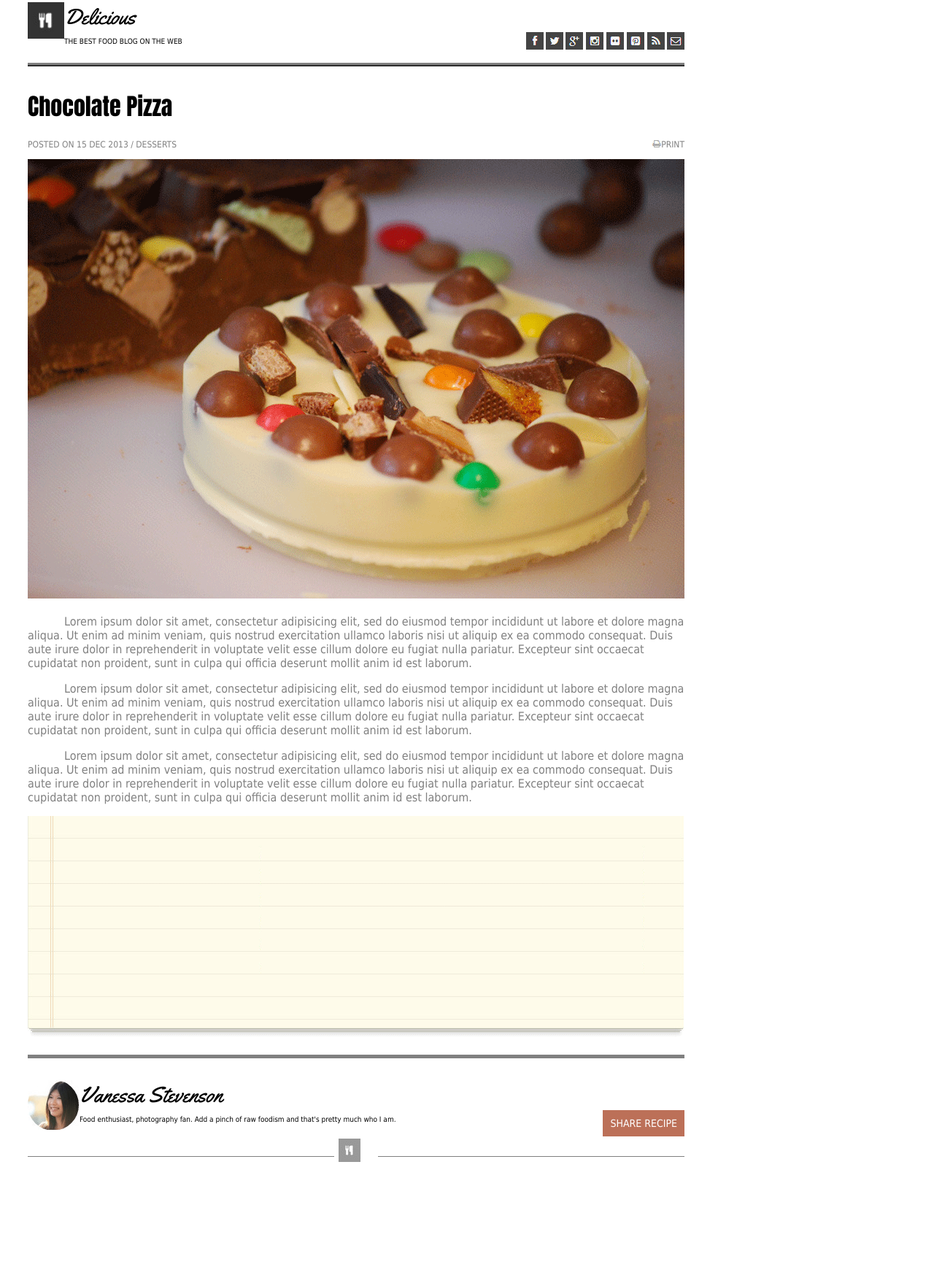
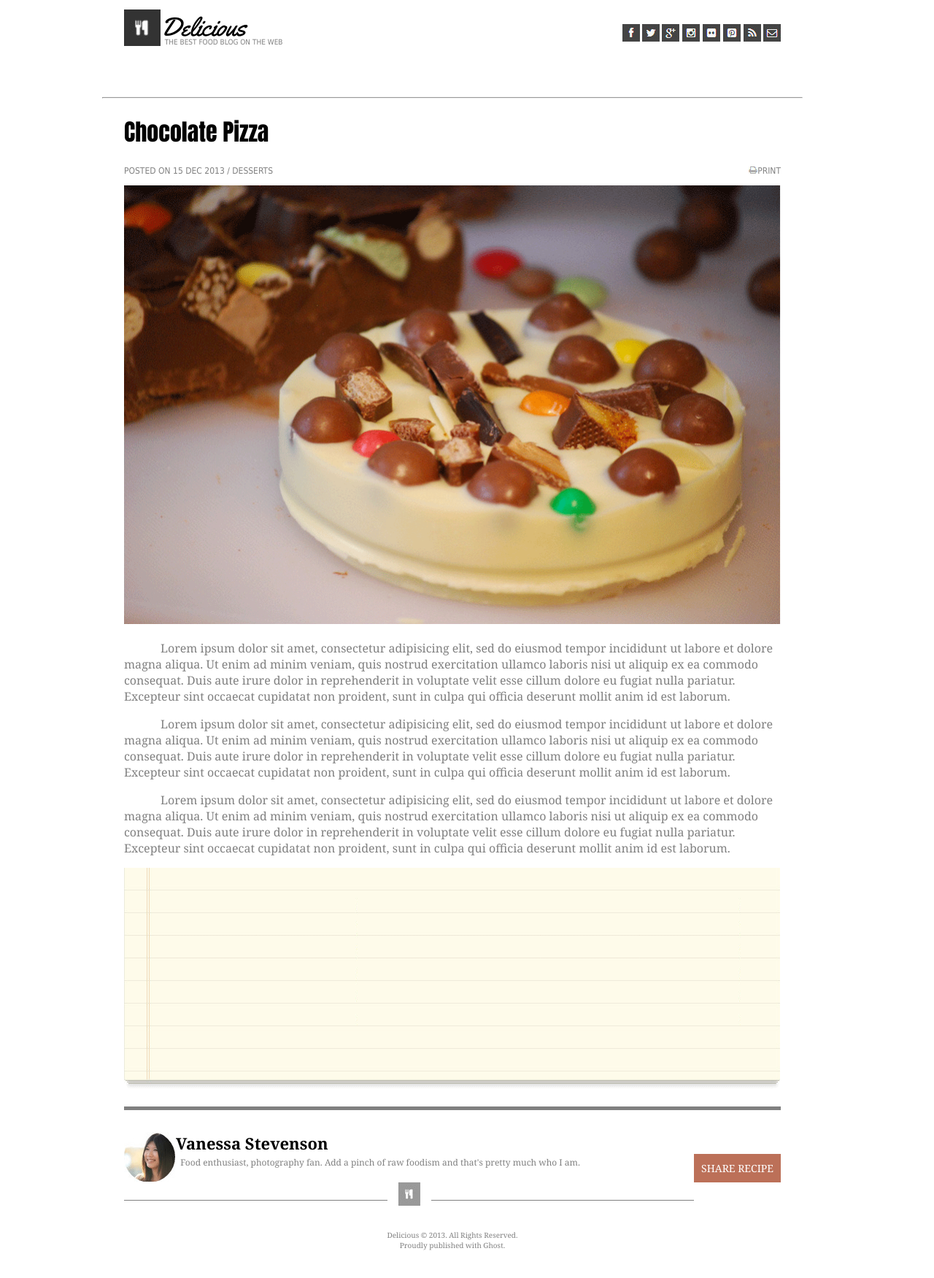
Before and after one commit to katepaulino/pairedprogramming2716, a plain HTML site: page index.html in a window 1280 px wide. Shown: the part 27-1778 px from the top of the page at 73% size. Before the commit the page ends 1666 px from the top, so only its background shows below. Drawn offline with Linux system fonts and the light colour scheme.

Commit message:
update changes

```diff
--- a/index.html
+++ b/index.html
@@ -9,8 +9,8 @@
   <body>
     <header>
       <img id='logo' src='img/logo.png'>
-      <span>Delicious</span></br>
-      <span id="underLogo">THE BEST FOOD BLOG ON THE WEB</span>
+      <span id="delicious">Delicious</span>
+      <div id="underLogo">&nbsp; THE BEST FOOD BLOG ON THE WEB</div>
       <div class="social">
         <img src='img/fb-icon.png' />
         <img src='img/twit-icon.png' />
@@ -21,12 +21,13 @@
         <img src='img/rss-icon.png' />
         <img src='img/mail-icon.png' />
     </header>
+    <hr id="line"></hr>
     <main>
       <h1>Chocolate Pizza</h1>
       <p id="underH1">POSTED ON 15 DEC 2013 / DESSERTS
       <span id="printerIcon"><img src="img/print-icon.png" />PRINT</span>
       </p>
-      <img src="img/choco-pizza.png" />
+      <img id="pizza" src="img/choco-pizza.png" />
       <p class="instructions">Lorem ipsum dolor sit amet, consectetur adipisicing elit, sed do eiusmod tempor incididunt ut labore et dolore magna aliqua. Ut enim ad minim veniam, quis nostrud exercitation ullamco laboris nisi ut aliquip ex ea commodo consequat. Duis aute irure dolor in reprehenderit in voluptate velit esse cillum dolore eu fugiat nulla pariatur. Excepteur sint occaecat cupidatat non proident, sunt in culpa qui officia deserunt mollit anim id est laborum.</p>
       <p class="instructions">Lorem ipsum dolor sit amet, consectetur adipisicing elit, sed do eiusmod tempor incididunt ut labore et dolore magna aliqua. Ut enim ad minim veniam, quis nostrud exercitation ullamco laboris nisi ut aliquip ex ea commodo consequat. Duis aute irure dolor in reprehenderit in voluptate velit esse cillum dolore eu fugiat nulla pariatur. Excepteur sint occaecat cupidatat non proident, sunt in culpa qui officia deserunt mollit anim id est laborum.</p>
       <p class="instructions">Lorem ipsum dolor sit amet, consectetur adipisicing elit, sed do eiusmod tempor incididunt ut labore et dolore magna aliqua. Ut enim ad minim veniam, quis nostrud exercitation ullamco laboris nisi ut aliquip ex ea commodo consequat. Duis aute irure dolor in reprehenderit in voluptate velit esse cillum dolore eu fugiat nulla pariatur. Excepteur sint occaecat cupidatat non proident, sunt in culpa qui officia deserunt mollit anim id est laborum.</p>
@@ -34,14 +35,16 @@
     </main>
     <footer>
       <img id="authorPic" src="img/van-pic.png"/>
-      <span>Vanessa Stevenson</span><br>
-      <span id="underLogo">Food enthusiast, photography fan. Add a pinch of raw foodism and that's pretty much who I am.</span>
+      <span id="author"><strong>Vanessa Stevenson</strong></span><br>
+      <span id="underFooter"> &nbsp; Food enthusiast, photography fan. Add a pinch of raw foodism and that's pretty much who I am.</span>
       <div id="share">
-        SHARE RECIPE
+        <a href="http://www.facebook.com">SHARE RECIPE</a>
       </div>
-      <p><div class="divider">
+      <p><div class="divider" align="center">
         <div class="center"><img src="img/small-logo.png"></div>
       </div></p>
+      <p id="copyright" align="center">Delicious © 2013. All Rights Reserved.
+      <br>Proudly published with Ghost.</p>
     </footer>
   </body>
 </html>
--- a/style.css
+++ b/style.css
@@ -1,16 +1,21 @@
 body {
   font-family: 'Yellowtail', cursive;
   max-width: 75%;
+  margin-top: 40px;
+  margin-left: 140px;
+  margin-right: 80px;
+  margin-bottom: 40px;
 }
 
 header {
   margin: 30px;
-  border-bottom: 5px ridge gray;
-  padding-bottom: 20px;
+  /*border-bottom: 5px solid gray;*/
+  padding-bottom: 40px;
 }
 
 main {
-  margin: 30px;
+  margin-left: 30px;
+  margin-right: 30px;
   border-bottom: 5px solid gray;
 }
 
@@ -26,18 +31,70 @@ span {
   font-size: 30px;
 }
 
+a:link {
+  color: #FFFFFF;
+}
+a:visited {
+  color: #FFFFFF;
+}
+a:hover {
+  color: #FFFFFF;
+}
+a:active {
+  color: #FFFFFF;
+}
+
+a {
+  text-decoration: none;
+}
+
+#line {
+  background: repeating-linear-gradient(
+  45deg,
+  #606dbc,
+  #606dbc 10px,
+  #465298 10px,
+  #465298 20px
+);
+}
+
+#delicious {
+  font-size: 36px;
+}
+
+#pizza {
+  height: 100%;
+  width: 100%;
+}
+
 #logo {
   float: left;
   height: 50px;
   width: 50px;
 }
+
 #underLogo {
   font-family: Tahoma;
   font-size: 10px;
+  margin-left: 30px;
+  margin-top: -10px;
+  color: gray;
 }
 
 #underH1 {
   font-family: Tahoma;
+  font-size: 12px;
+  color: gray;
+}
+
+#author{
+  font-family: Georgia;
+  font-size: 22px;
+  color: #000000;
+}
+
+#underFooter {
+  font-family: Georgia;
   font-size: 12px;
   color: gray;
 }
@@ -55,34 +112,41 @@ span {
   float: right;
   border: 20px;
   background-color: rgb(188, 112, 88);
-  font-family: Tahoma;
+  font-family: Georgia;
   font-size: 14px;
   padding: 10px;
   color: #FFFFFF;
 }
 
+#copyright {
+  font-family: Georgia;
+  color: gray;
+  font-size: 10px;
+}
+
 .instructions {
-  font-family: Tahoma;
+  font-family: Georgia;
   text-indent: 50px;
   color: gray;
 }
 
 .social {
    float: right;
+   margin-top: -30px;
  }
 
-.divider{
+.divider {
   position:relative;
   max-width:960px;
   margin:0 auto;
   overflow:hidden;
 }
-.center{
+.center {
   width:50px;
   height:50px;
   margin:0 auto;
 }
-.divider:before{
+.divider:before {
   position:absolute;
   content:"";
   border-bottom: 1px solid gray;
@@ -91,7 +155,7 @@ span {
   width:50%;
   top:0;
 }
-.divider:after{
+.divider:after {
   position:absolute;
   content:"";
   border-bottom: 1px solid gray;
```
